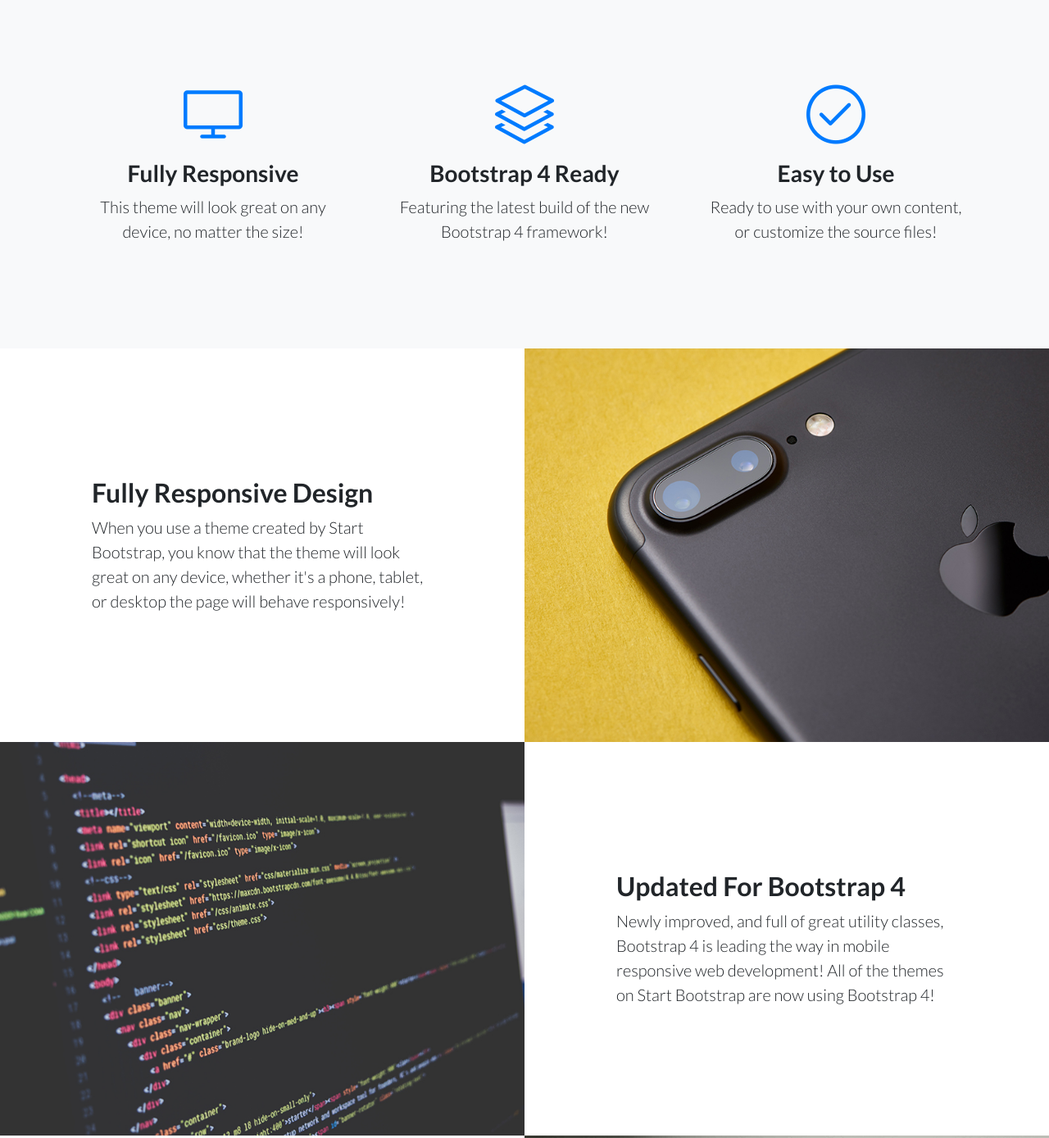
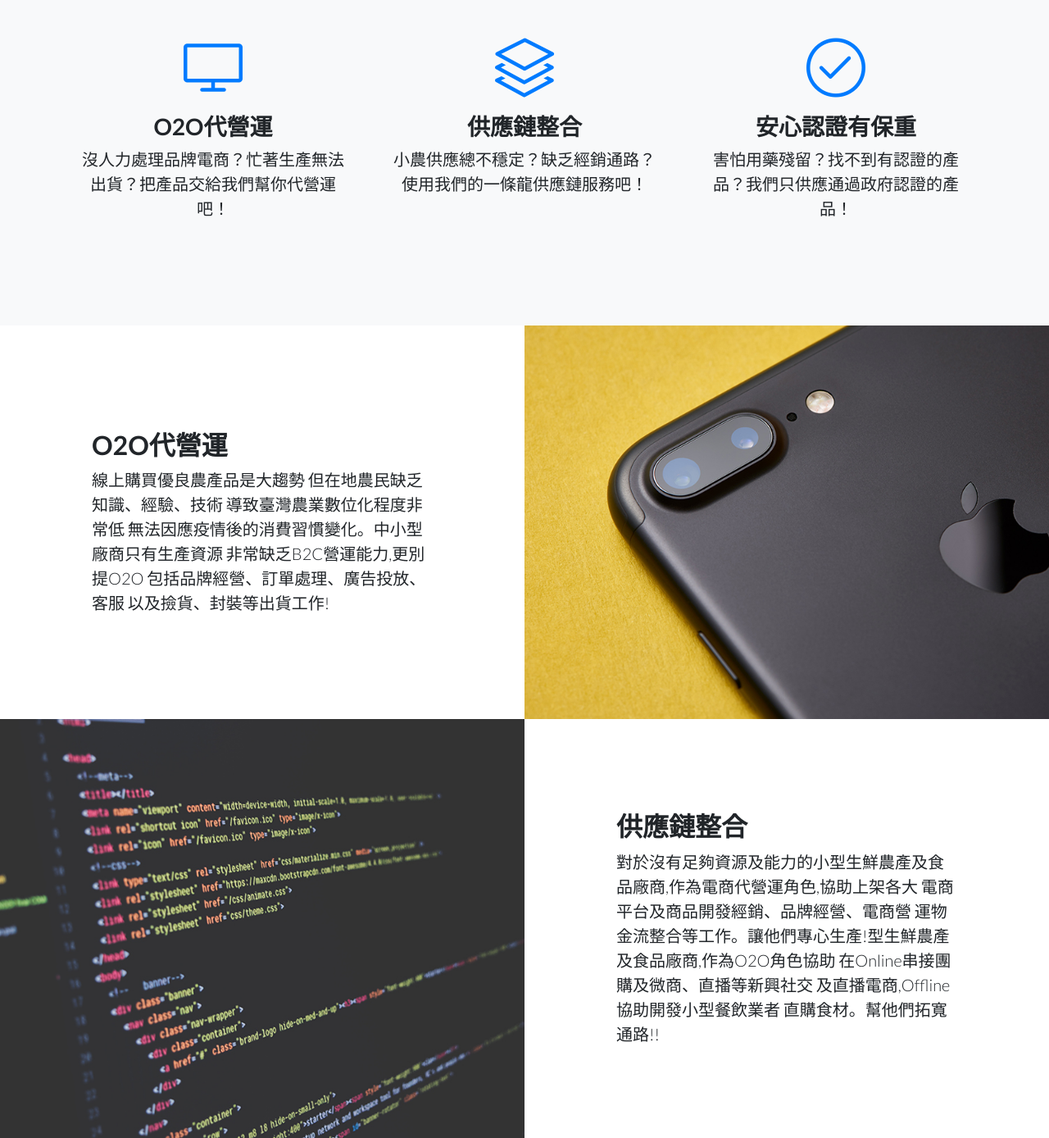
Before and after one commit to ovis35/woodwhite2, a website: page index.html in a window 1280 px wide. Shown: the part 680-2068 px from the top of the page at 82% size. Drawn offline with Linux system fonts and the light colour scheme.

Commit message:
Update index.html

```diff
--- a/index.html
+++ b/index.html
@@ -8,7 +8,7 @@
   <meta name="description" content="">
   <meta name="author" content="">
 
-  <title>Landing Page - Start Bootstrap Theme</title>
+  <title>Wood White 木白數碼創意有限公司｜生鮮食品數位整合供應鏈服務商</title>
 
   <!-- Bootstrap core CSS -->
   <link href="vendor/bootstrap/css/bootstrap.min.css" rel="stylesheet">
@@ -28,8 +28,7 @@
   <!-- Navigation -->
   <nav class="navbar navbar-light bg-light static-top">
     <div class="container">
-      <a class="navbar-brand" href="#">Start Bootstrap</a>
-      <a class="btn btn-primary" href="#">Sign In</a>
+      <a class="navbar-brand" href="#">Wood White</a>
     </div>
   </nav>
 
@@ -39,16 +38,16 @@
     <div class="container">
       <div class="row">
         <div class="col-xl-9 mx-auto">
-          <h1 class="mb-5">Build a landing page for your business or project and generate more leads!</h1>
+          <h1 class="mb-5">打造數據化臺灣生鮮食品電商供應鏈!</h1>
         </div>
         <div class="col-md-10 col-lg-8 col-xl-7 mx-auto">
           <form>
             <div class="form-row">
               <div class="col-12 col-md-9 mb-2 mb-md-0">
-                <input type="email" class="form-control form-control-lg" placeholder="Enter your email...">
+                <input type="email" class="form-control form-control-lg" placeholder="輸入你的 email...">
               </div>
               <div class="col-12 col-md-3">
-                <button type="submit" class="btn btn-block btn-lg btn-primary">Sign up!</button>
+                <button type="submit" class="btn btn-block btn-lg btn-primary">我有興趣!</button>
               </div>
             </div>
           </form>
@@ -66,8 +65,8 @@
             <div class="features-icons-icon d-flex">
               <i class="icon-screen-desktop m-auto text-primary"></i>
             </div>
-            <h3>Fully Responsive</h3>
-            <p class="lead mb-0">This theme will look great on any device, no matter the size!</p>
+            <h3>O2O代營運</h3>
+            <p class="lead mb-0">沒人力處理品牌電商？忙著生產無法出貨？把產品交給我們幫你代營運吧！</p>
           </div>
         </div>
         <div class="col-lg-4">
@@ -75,8 +74,8 @@
             <div class="features-icons-icon d-flex">
               <i class="icon-layers m-auto text-primary"></i>
             </div>
-            <h3>Bootstrap 4 Ready</h3>
-            <p class="lead mb-0">Featuring the latest build of the new Bootstrap 4 framework!</p>
+            <h3>供應鏈整合</h3>
+            <p class="lead mb-0">小農供應總不穩定？缺乏經銷通路？使用我們的一條龍供應鏈服務吧！</p>
           </div>
         </div>
         <div class="col-lg-4">
@@ -84,8 +83,8 @@
             <div class="features-icons-icon d-flex">
               <i class="icon-check m-auto text-primary"></i>
             </div>
-            <h3>Easy to Use</h3>
-            <p class="lead mb-0">Ready to use with your own content, or customize the source files!</p>
+            <h3>安心認證有保重</h3>
+            <p class="lead mb-0">害怕用藥殘留？找不到有認證的產品？我們只供應通過政府認證的產品！</p>
           </div>
         </div>
       </div>
@@ -99,22 +98,37 @@
 
         <div class="col-lg-6 order-lg-2 text-white showcase-img" style="background-image: url('img/bg-showcase-1.jpg');"></div>
         <div class="col-lg-6 order-lg-1 my-auto showcase-text">
-          <h2>Fully Responsive Design</h2>
-          <p class="lead mb-0">When you use a theme created by Start Bootstrap, you know that the theme will look great on any device, whether it's a phone, tablet, or desktop the page will behave responsively!</p>
+          <h2>O2O代營運</h2>
+          <p class="lead mb-0"> 線上購買優良農產品是大趨勢
+            但在地農民缺乏知識、經驗、技術
+            導致臺灣農業數位化程度非常低
+            無法因應疫情後的消費習慣變化。中小型廠商只有生產資源
+            非常缺乏B2C營運能力,更別提O2O
+            包括品牌經營、訂單處理、廣告投放、客服
+            以及撿貨、封裝等出貨工作!</p>
         </div>
       </div>
       <div class="row no-gutters">
         <div class="col-lg-6 text-white showcase-img" style="background-image: url('img/bg-showcase-2.jpg');"></div>
         <div class="col-lg-6 my-auto showcase-text">
-          <h2>Updated For Bootstrap 4</h2>
-          <p class="lead mb-0">Newly improved, and full of great utility classes, Bootstrap 4 is leading the way in mobile responsive web development! All of the themes on Start Bootstrap are now using Bootstrap 4!</p>
+          <h2>供應鏈整合</h2>
+          <p class="lead mb-0">對於沒有足夠資源及能力的小型生鮮農產及食
+            品廠商,作為電商代營運角色,協助上架各大
+            電商平台及商品開發經銷、品牌經營、電商營
+            運物金流整合等工作。讓他們專心生產!型生鮮農產及食品廠商,作為O2O角色協助
+            在Online串接團購及微商、直播等新興社交
+            及直播電商,Offline協助開發小型餐飲業者
+            直購食材。幫他們拓寬通路!!</p>
         </div>
       </div>
       <div class="row no-gutters">
         <div class="col-lg-6 order-lg-2 text-white showcase-img" style="background-image: url('img/bg-showcase-3.jpg');"></div>
         <div class="col-lg-6 order-lg-1 my-auto showcase-text">
-          <h2>Easy to Use &amp; Customize</h2>
-          <p class="lead mb-0">Landing Page is just HTML and CSS with a splash of SCSS for users who demand some deeper customization options. Out of the box, just add your content and images, and your new landing page will be ready to go!</p>
+          <h2>安心認證有保重</h2>
+          <p class="lead mb-0">我們從雲林種田開始了這段旅程......
+
+            創辦人陳哲儒和宋國亨原本從事整合行銷及資訊科技業,在2019年合作並首次承接雲林客戶案子,意外地發
+            現了臺灣農業的困境及機會。為了更深入了解農業,兩人決定自己親身去種田並用影片記錄下來。!</p>
         </div>
       </div>
     </div>
```
